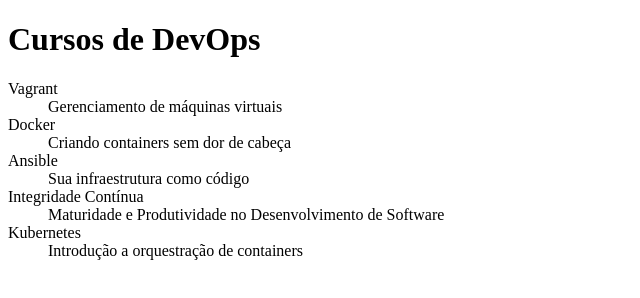
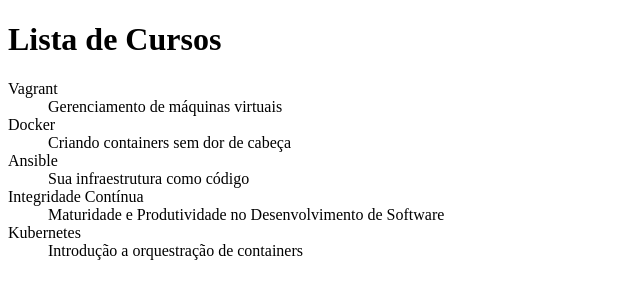
Before and after one commit to sanchesAnderson/git-github, a plain HTML site: page index.html in a window 1280 px wide. Shown: the whole page, without its empty margins (0-640 px from the left). Drawn offline with Linux system fonts and the light colour scheme.

```diff
--- a/index.html
+++ b/index.html
@@ -5,7 +5,7 @@
         <title>Lista de Cursos de DevOps da Alura</title>
     </head>
     <body>
-        <h1>Cursos de DevOps</h1>
+        <h1>Lista de Cursos</h1>
 
         <dl>
             <dt>Vagrant</dt>
```
